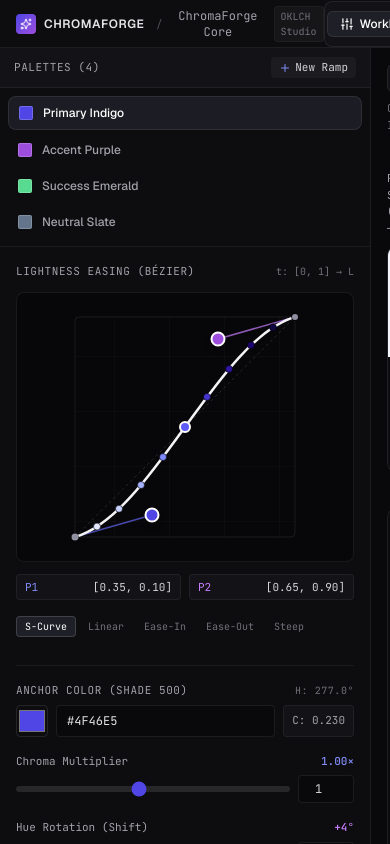
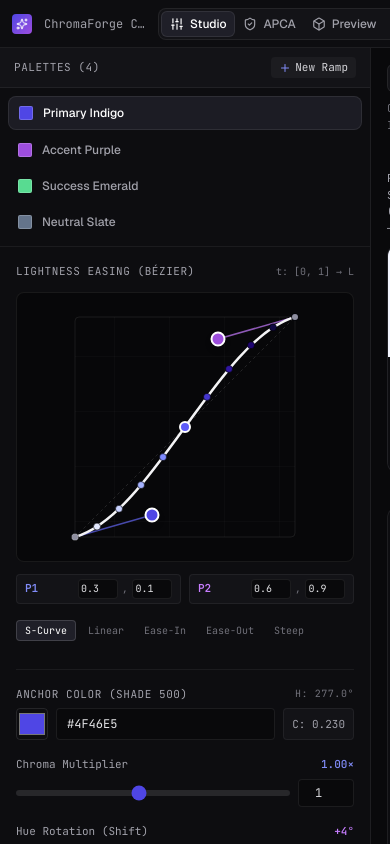
Before and after one commit to PedroBosa/ChromaForge, a React (Vite) app: page / in a window 390 px wide. Built offline with nearby package versions, Linux system fonts and the light colour scheme.

Commit message:
refactor(ui): responsive topbar, direct bezier coordinate inputs, live theme switcher in preview

```diff
--- a/src/modules/scale-editor/BezierCurveEditor.tsx
+++ b/src/modules/scale-editor/BezierCurveEditor.tsx
@@ -265,19 +265,71 @@ export const BezierCurveEditor: React.FC = () => {
         </svg>
       </div>
 
-      {/* Coordinate Displays */}
+      {/* Coordinate Displays with Direct Numerical Adjustment */}
       <div className="grid grid-cols-2 gap-2 text-[11px] font-mono">
         <div className="flex items-center justify-between px-2 py-1 rounded bg-[#131317] border border-white/[0.06]">
-          <span className="text-[#818CF8]">P1</span>
-          <span className="text-zinc-300">
-            [{lightnessP1[0].toFixed(2)}, {lightnessP1[1].toFixed(2)}]
-          </span>
+          <span className="text-[#818CF8] font-semibold">P1</span>
+          <div className="flex items-center gap-1 text-[10px]">
+            <input
+              type="number"
+              min="0"
+              max="1"
+              step="0.05"
+              value={lightnessP1[0]}
+              onChange={(e) =>
+                updateRampCurveConfig(activeRamp.id, {
+                  lightnessP1: [Math.max(0, Math.min(1, parseFloat(e.target.value) || 0)), lightnessP1[1]],
+                })
+              }
+              className="w-10 h-5 px-0.5 text-center bg-zinc-950 border border-white/[0.08] rounded text-zinc-200 focus:outline-none focus:border-[#4F46E5]"
+            />
+            <span className="text-zinc-500">,</span>
+            <input
+              type="number"
+              min="0"
+              max="1"
+              step="0.05"
+              value={lightnessP1[1]}
+              onChange={(e) =>
+                updateRampCurveConfig(activeRamp.id, {
+                  lightnessP1: [lightnessP1[0], Math.max(0, Math.min(1, parseFloat(e.target.value) || 0))],
+                })
+              }
+              className="w-10 h-5 px-0.5 text-center bg-zinc-950 border border-white/[0.08] rounded text-zinc-200 focus:outline-none focus:border-[#4F46E5]"
+            />
+          </div>
         </div>
         <div className="flex items-center justify-between px-2 py-1 rounded bg-[#131317] border border-white/[0.06]">
-          <span className="text-[#C77DFF]">P2</span>
-          <span className="text-zinc-300">
-            [{lightnessP2[0].toFixed(2)}, {lightnessP2[1].toFixed(2)}]
-          </span>
+          <span className="text-[#C77DFF] font-semibold">P2</span>
+          <div className="flex items-center gap-1 text-[10px]">
+            <input
+              type="number"
+              min="0"
+              max="1"
+              step="0.05"
+              value={lightnessP2[0]}
+              onChange={(e) =>
+                updateRampCurveConfig(activeRamp.id, {
+                  lightnessP2: [Math.max(0, Math.min(1, parseFloat(e.target.value) || 0)), lightnessP2[1]],
+                })
+              }
+              className="w-10 h-5 px-0.5 text-center bg-zinc-950 border border-white/[0.08] rounded text-zinc-200 focus:outline-none focus:border-[#9D4EDD]"
+            />
+            <span className="text-zinc-500">,</span>
+            <input
+              type="number"
+              min="0"
+              max="1"
+              step="0.05"
+              value={lightnessP2[1]}
+              onChange={(e) =>
+                updateRampCurveConfig(activeRamp.id, {
+                  lightnessP2: [lightnessP2[0], Math.max(0, Math.min(1, parseFloat(e.target.value) || 0))],
+                })
+              }
+              className="w-10 h-5 px-0.5 text-center bg-zinc-950 border border-white/[0.08] rounded text-zinc-200 focus:outline-none focus:border-[#9D4EDD]"
+            />
+          </div>
         </div>
       </div>
 
--- a/src/modules/workbench/TopBar.tsx
+++ b/src/modules/workbench/TopBar.tsx
@@ -1,6 +1,7 @@
 /**
  * ChromaForge - App Shell TopBar
- * High-density header with Linear/Geist aesthetic, view modes, and zero-backend URL sharing.
+ * High-density header with Linear/Geist aesthetic, responsive view modes,
+ * zero-backend URL sharing, and token export triggers.
  */
 
 import React, { useState } from 'react';
@@ -44,28 +45,33 @@ export const TopBar: React.FC = () => {
     }
   };
 
-  const navItems: { id: StudioViewMode; label: string; icon: React.ComponentType<{ className?: string }> }[] = [
-    { id: 'workbench', label: 'Workbench', icon: Sliders },
-    { id: 'matrix', label: 'Accessibility APCA', icon: ShieldCheck },
-    { id: 'preview', label: 'Live Preview', icon: Box },
-    { id: 'tokens', label: 'Tokens', icon: Code2 },
+  const navItems: {
+    id: StudioViewMode;
+    label: string;
+    shortLabel: string;
+    icon: React.ComponentType<{ className?: string }>;
+  }[] = [
+    { id: 'workbench', label: 'Workbench', shortLabel: 'Studio', icon: Sliders },
+    { id: 'matrix', label: 'Accessibility APCA', shortLabel: 'APCA', icon: ShieldCheck },
+    { id: 'preview', label: 'Live Preview', shortLabel: 'Preview', icon: Box },
+    { id: 'tokens', label: 'Tokens', shortLabel: 'Tokens', icon: Code2 },
   ];
 
   return (
     <>
-      <header className="h-12 border-b border-white/[0.07] px-4 flex items-center justify-between shrink-0 bg-[#0D0D10] select-none z-20">
+      <header className="h-12 border-b border-white/[0.07] px-3 sm:px-4 flex items-center justify-between shrink-0 bg-[#0D0D10] select-none z-20 gap-2">
         {/* Left: Branding & Palette Name */}
-        <div className="flex items-center gap-3">
+        <div className="flex items-center gap-2 sm:gap-3 shrink-0">
           <div className="flex items-center gap-2">
-            <div className="w-5 h-5 rounded bg-gradient-to-br from-[#4F46E5] to-[#9D4EDD] flex items-center justify-center shadow-xs shadow-[#4F46E5]/40">
+            <div className="w-5 h-5 rounded bg-gradient-to-br from-[#4F46E5] to-[#9D4EDD] flex items-center justify-center shadow-xs shadow-[#4F46E5]/40 shrink-0">
               <Sparkles className="w-3 h-3 text-white" />
             </div>
-            <span className="font-semibold text-xs tracking-wider uppercase text-zinc-200">
+            <span className="font-semibold text-xs tracking-wider uppercase text-zinc-200 hidden sm:inline">
               ChromaForge
             </span>
           </div>
 
-          <span className="text-zinc-600 text-xs">/</span>
+          <span className="text-zinc-600 text-xs hidden sm:inline">/</span>
 
           {isEditingName ? (
             <input
@@ -75,25 +81,25 @@ export const TopBar: React.FC = () => {
               onBlur={() => setIsEditingName(false)}
               onKeyDown={(e) => e.key === 'Enter' && setIsEditingName(false)}
               autoFocus
-              className="h-6 px-1.5 text-xs font-mono bg-zinc-950 border border-white/[0.1] rounded text-zinc-200 focus:outline-none focus:border-[#4F46E5]"
+              className="h-6 px-1.5 text-xs font-mono bg-zinc-950 border border-white/[0.1] rounded text-zinc-200 focus:outline-none focus:border-[#4F46E5] max-w-[120px]"
             />
           ) : (
             <button
               onClick={() => setIsEditingName(true)}
-              className="text-xs text-zinc-400 font-mono hover:text-zinc-200 px-1 py-0.5 rounded hover:bg-white/[0.04] transition-colors"
+              className="text-xs text-zinc-400 font-mono hover:text-zinc-200 px-1 py-0.5 rounded hover:bg-white/[0.04] transition-colors truncate max-w-[110px] sm:max-w-none"
               title="Click to rename palette"
             >
               {paletteName}
             </button>
           )}
 
-          <span className="text-[10px] font-mono px-1.5 py-0.5 rounded bg-white/[0.04] text-zinc-500 border border-white/[0.04]">
+          <span className="text-[10px] font-mono px-1.5 py-0.5 rounded bg-white/[0.04] text-zinc-500 border border-white/[0.04] hidden lg:inline">
             OKLCH Studio
           </span>
         </div>
 
         {/* Center: View Switcher (Segmented Control h-8) */}
-        <nav className="flex items-center bg-[#131317] p-0.5 rounded-lg border border-white/[0.07]">
+        <nav className="flex items-center bg-[#131317] p-0.5 rounded-lg border border-white/[0.07] shrink-0">
           {navItems.map((item) => {
             const Icon = item.icon;
             const isActive = activeView === item.id;
@@ -101,36 +107,38 @@ export const TopBar: React.FC = () => {
               <button
                 key={item.id}
                 onClick={() => setActiveView(item.id)}
-                className={`flex items-center gap-1.5 px-3 py-1 text-xs font-medium rounded-md transition-all ${
+                className={`flex items-center gap-1.5 px-2 sm:px-3 py-1 text-xs font-medium rounded-md transition-all ${
                   isActive
                     ? 'bg-[#1F1F28] text-white shadow-xs border border-white/[0.08]'
                     : 'text-zinc-400 hover:text-zinc-200 hover:bg-white/[0.02]'
                 }`}
+                title={item.label}
               >
                 <Icon className="w-3.5 h-3.5" />
-                <span>{item.label}</span>
+                <span className="hidden md:inline">{item.label}</span>
+                <span className="md:hidden">{item.shortLabel}</span>
               </button>
             );
           })}
         </nav>
 
         {/* Right: Actions */}
-        <div className="flex items-center gap-2">
+        <div className="flex items-center gap-1.5 sm:gap-2 shrink-0">
           {/* Share URL (Zero-Backend) */}
           <button
             onClick={handleShare}
-            className="flex items-center gap-1.5 h-8 px-2.5 rounded-md text-xs font-mono text-zinc-300 bg-[#141418] hover:bg-[#1C1C24] border border-white/[0.07] transition-colors"
+            className="flex items-center gap-1.5 h-8 px-2 sm:px-2.5 rounded-md text-xs font-mono text-zinc-300 bg-[#141418] hover:bg-[#1C1C24] border border-white/[0.07] transition-colors"
             title="Copy shareable zero-backend URL"
           >
             {copiedUrl ? (
               <>
                 <Check className="w-3.5 h-3.5 text-[#58DB91]" />
-                <span className="text-[#58DB91]">Copied URL</span>
+                <span className="text-[#58DB91] hidden sm:inline">Copied</span>
               </>
             ) : (
               <>
                 <Share2 className="w-3.5 h-3.5 text-zinc-400" />
-                <span>Share</span>
+                <span className="hidden sm:inline">Share</span>
               </>
             )}
           </button>
@@ -147,10 +155,11 @@ export const TopBar: React.FC = () => {
           {/* Export Tokens Dialog */}
           <button
             onClick={() => setIsExportOpen(true)}
-            className="flex items-center gap-1.5 h-8 px-3 rounded-md text-xs font-mono font-medium text-white bg-[#4F46E5] hover:bg-[#4338CA] transition-colors shadow-sm shadow-[#4F46E5]/20"
+            className="flex items-center gap-1.5 h-8 px-2.5 sm:px-3 rounded-md text-xs font-mono font-medium text-white bg-[#4F46E5] hover:bg-[#4338CA] transition-colors shadow-sm shadow-[#4F46E5]/20"
           >
             <FileCode className="w-3.5 h-3.5" />
-            <span>Export Tokens</span>
+            <span className="hidden sm:inline">Export Tokens</span>
+            <span className="sm:hidden">Export</span>
           </button>
         </div>
       </header>
```
Also changed, not shown: src/modules/preview/LiveComponentPreview.tsx (+18 -7 lines).
